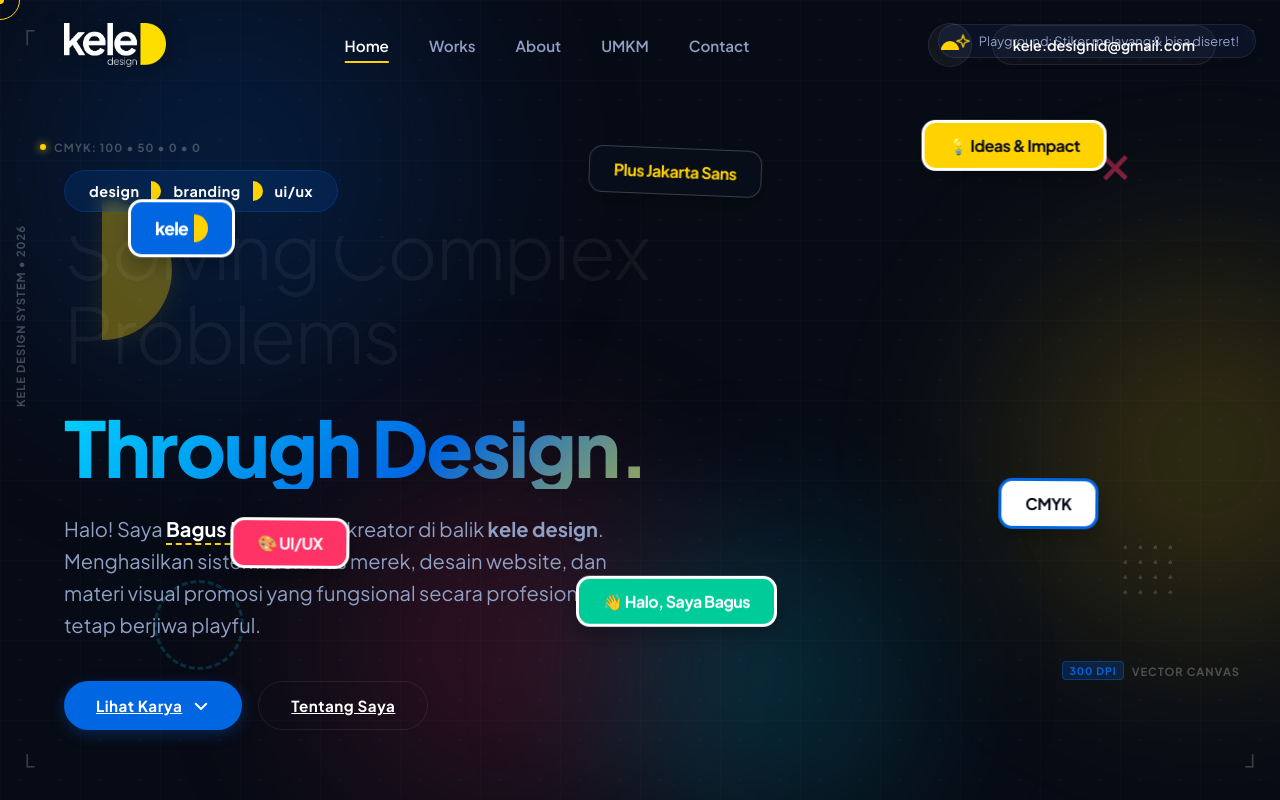
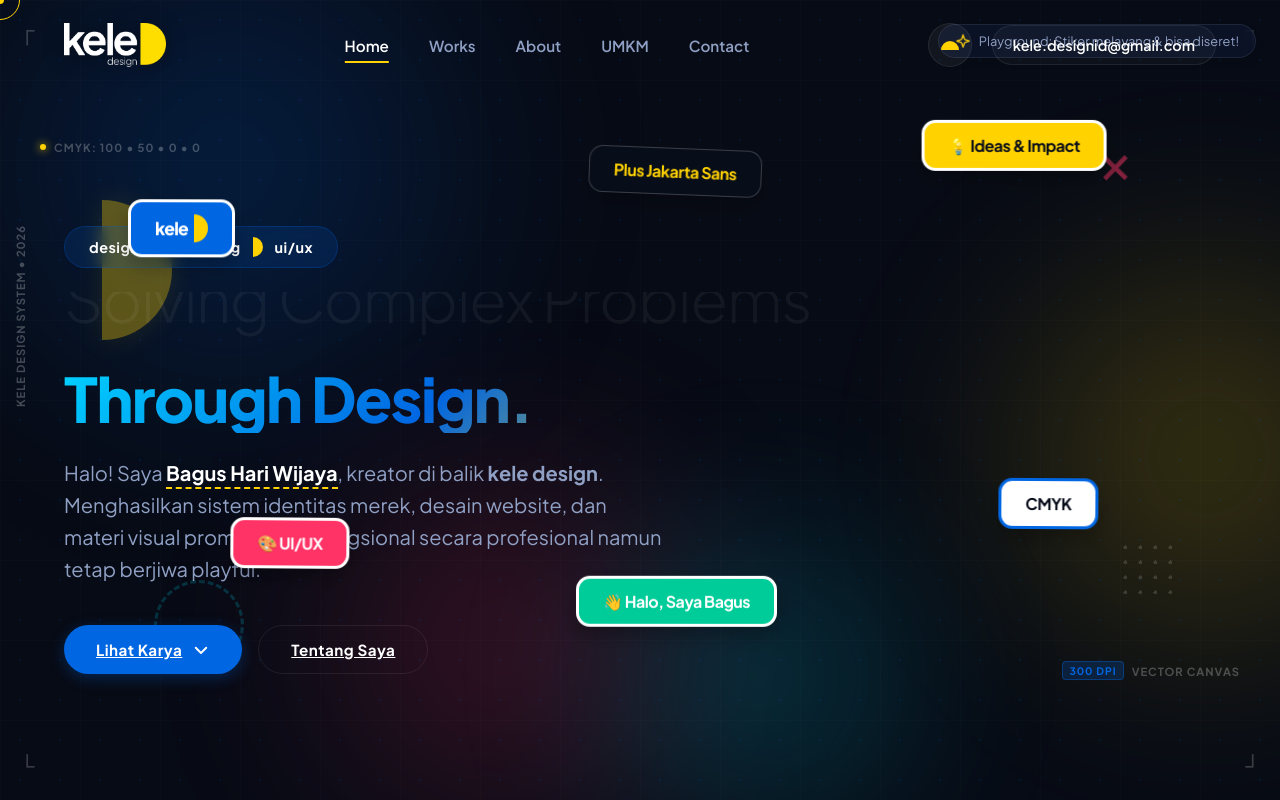
Before and after one commit to kele-dev/Kele-s-Design-Portfolio, a Vue app: page / in a window 1280 px wide. Shown: the top 800 px of the page. Built offline with nearby package versions, Linux system fonts and the light colour scheme.

Commit message:
feat(hero): enforce single line layout for top rotating headline text

```diff
--- a/src/App.vue
+++ b/src/App.vue
@@ -344,10 +344,12 @@ const cycleTheme = () => {
   min-height: 1.15em;
   overflow: hidden;
   position: relative;
+  white-space: nowrap;
 }
 
 .headline-text {
   display: block;
+  white-space: nowrap;
 }
 
 .headline-slide-enter-active,
--- a/src/style.css
+++ b/src/style.css
@@ -419,9 +419,9 @@ html, body {
 }
 
 .hero-title {
-  font-size: 4.8rem;
-  line-height: 1.1;
-  letter-spacing: -2px;
+  font-size: clamp(2.4rem, 4.8vw, 4.4rem);
+  line-height: 1.15;
+  letter-spacing: -1.5px;
   margin-bottom: 24px;
   font-weight: 800;
 }
@@ -430,10 +430,12 @@ html, body {
   font-weight: 300;
   color: #ffffff;
   display: block;
+  white-space: nowrap;
 }
 
 .hero-title .bold-title {
   display: block;
+  white-space: nowrap;
 }
 
 .hero-desc {
```
